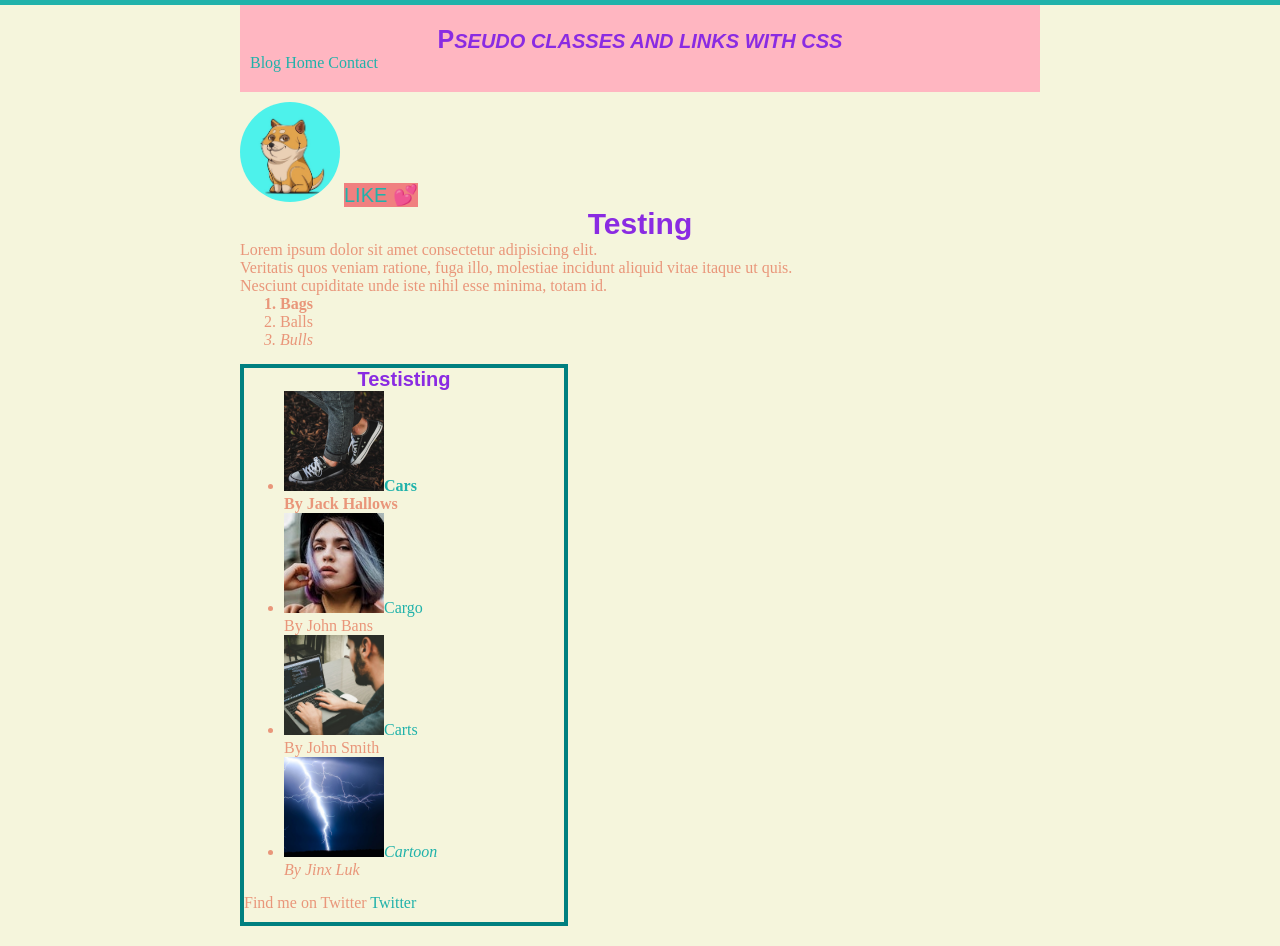
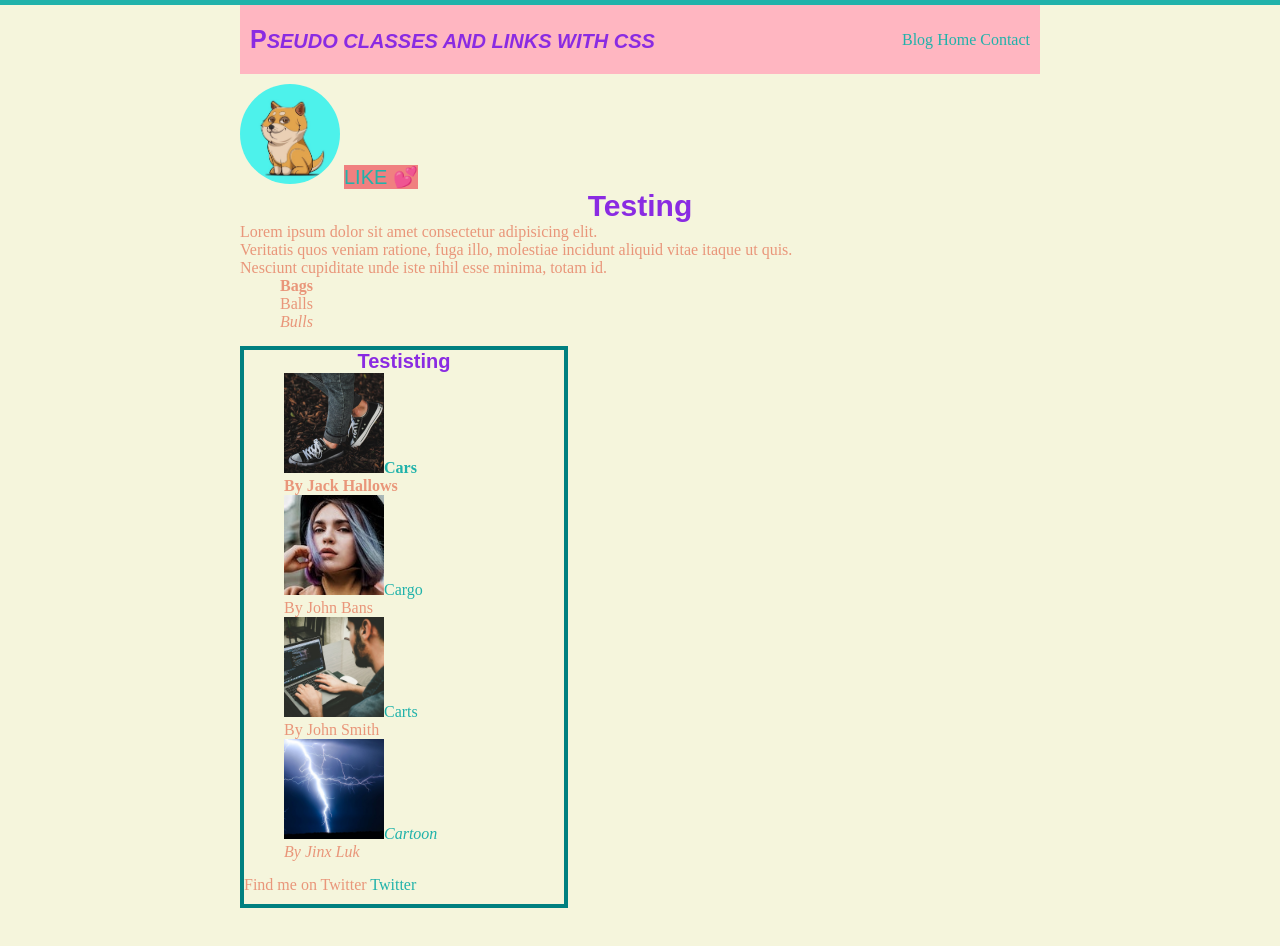
Before and after one commit to Musa1990f/Pseudo-classes, a plain HTML site: page index.html in a window 1280 px wide. Drawn offline with Linux system fonts and the light colour scheme.

Commit message:
added flex

```diff
--- a/index.html
+++ b/index.html
@@ -40,6 +40,8 @@
         }
         h3 {
             font-size: 20px;
+        }li {
+            list-style: none;
         }
 
 
@@ -87,6 +89,13 @@
     p::first-line {
         /* color: brown; */
     }
+
+    /* Adding flex */
+    .main-header {
+        display: flex;
+        align-items: center;
+        justify-content: space-between;
+    }
     /* centering a div */
     .container {
         width: 800px;
@@ -132,7 +141,7 @@
 </head>
 <body>
     <div class="container">
-    <header>
+    <header class="main-header">
         <h1>Pseudo classes and links with CSS</h1>
          <nav>
         <a href="#">Blog</a>
```
